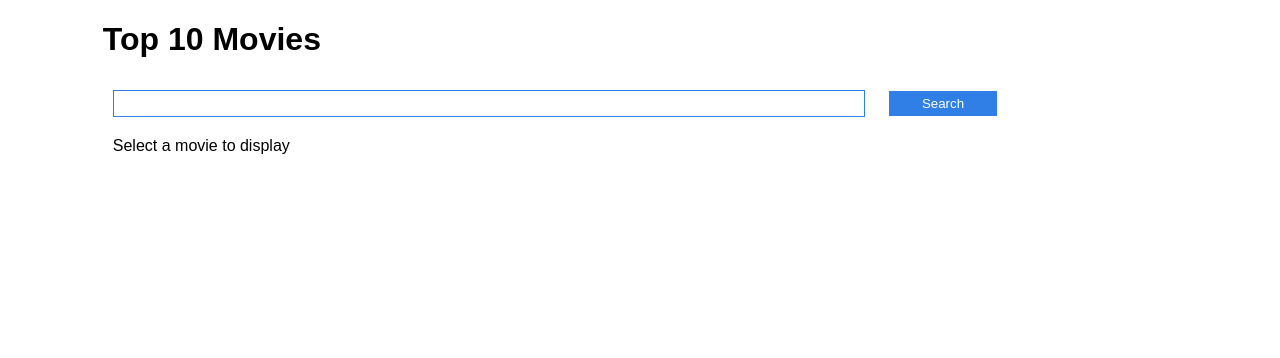
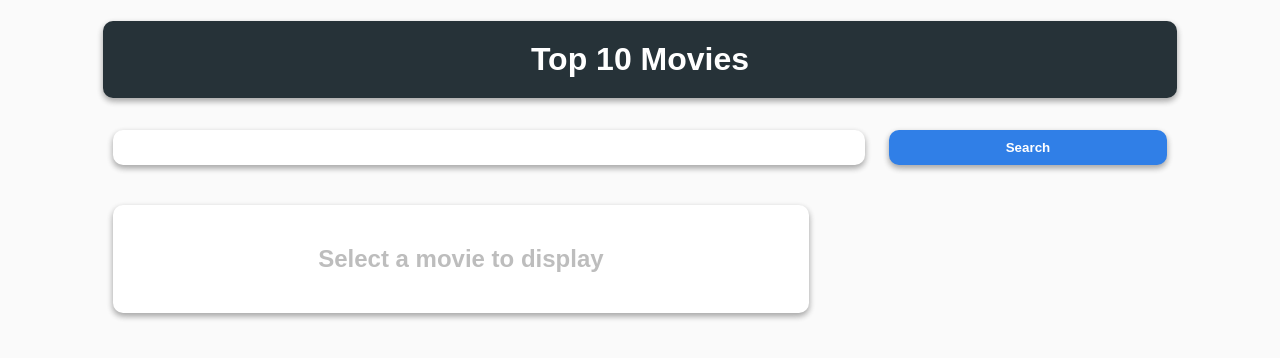
Before and after one commit to brendannoble/cs2350-practice-08, a website built with webpack: page src/index.html in a window 1280 px wide. Built offline with nearby package versions, Linux system fonts and the light colour scheme; files whose address does not match are found by name.

Commit message:
Version 2

```diff
--- a/src/index.html
+++ b/src/index.html
@@ -12,10 +12,10 @@
     <h1>Top 10 Movies</h1>
     <div class="movies">
       <form>
-        <input type="search" />
+        <input type="search"/>
         <button type="button">Search</button>
       </form>
-      <div class="featured">Select a movie to display</div>
+      <div class="featured"><h2>Select a movie to display</h2></div>
       <div id="m1" class="thumbnail"></div>
       <div id="m2" class="thumbnail"></div>
       <div id="m3" class="thumbnail"></div>
--- a/src/stylesheets/application.css
+++ b/src/stylesheets/application.css
@@ -6,11 +6,22 @@
 
 body {
   font-family: sans-serif;
+  background-color: #FAFAFA;
+  color: #212121;
 }
 
 main {
   width: 85%;
   margin: 0 auto;
+}
+
+main>h1 {
+  text-align: center;
+  padding: 20px;
+  background-color: #263238;
+  color: #FFF;
+  box-shadow: 0 3px 6px rgba(0,0,0,0.16), 0 3px 6px rgba(0,0,0,0.23);
+  border-radius: 10px;
 }
 
 .movies {
@@ -25,36 +36,73 @@ main {
 .movies .thumbnail img {
   width: 100%;
   height: auto;
+  box-shadow: 0 3px 6px rgba(22, 21, 21, 0.16), 0 3px 6px rgba(0,0,0,0.23);
+  border-radius: 10px;
+  transition: transform 0.5s;
+}
+
+.movies .thumbnail img:hover {
+  z-index: 99;
+  transform: scale(1.25);
+  cursor: pointer;
 }
 
 .movies form {
   grid-area: 1 / 1 / 2 / span 9;
+  margin-bottom: 20px;
 }
 
 .movies form input {
   width: 70%;
-  padding: 5px;
+  padding: 10px;
   margin: 10px;
-  border: 1px solid rgb(48, 127, 231);
+  border: none;
+  box-shadow: 0 3px 6px rgba(0,0,0,0.16), 0 3px 6px rgba(0,0,0,0.23);
+  border-radius: 10px;
+  transition: transform 0.25s;
 }
 
 .movies form button {
   background-color: rgb(48, 127, 231);
+  font-weight: bold;
   border: none;
   color: #FFF;
-  padding: 5px;
+  padding: 10px;
   margin: 10px;
-  width: 10%;
+  width: calc(30% - 45px);
+  box-shadow: 0 3px 6px rgba(0,0,0,0.16), 0 3px 6px rgba(0,0,0,0.23);
+  border-radius: 10px;
+  transition: background-color 0.25s;
+}
+
+.movies form button:hover {
+  background-color: rgb(32, 84, 153);
+  cursor: pointer;
 }
 
 .movies .featured {
   grid-area: 2 / 1 / span 4 / span 6;
   margin: 10px;
+  padding: 20px;
+  background-color: #FFF;
+  box-shadow: 0 3px 6px rgba(0,0,0,0.16), 0 3px 6px rgba(0,0,0,0.23);
+  border-radius: 10px;
+}
+
+.movies .featured h2 {
+  text-align: center;
+  color: #BDBDBD;
+}
+
+.movies .featured h1 {
+  text-align: center;
 }
 
 .movies .featured img {
-  width: 40%;
-  margin-right: 10px;
+  margin-right: 20px;
+  height: 50%;
+  box-shadow: 0 3px 6px rgba(0,0,0,0.16), 0 3px 6px rgba(0,0,0,0.23);
+  border-radius: 10px;
 }
 
 .hidden {
```
